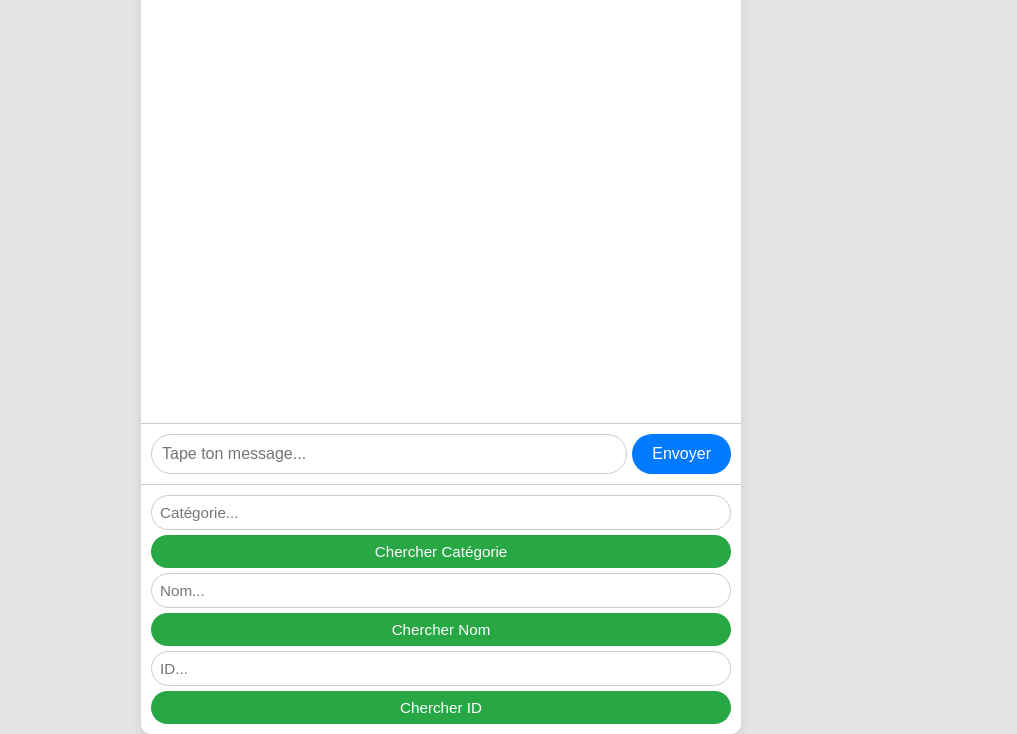
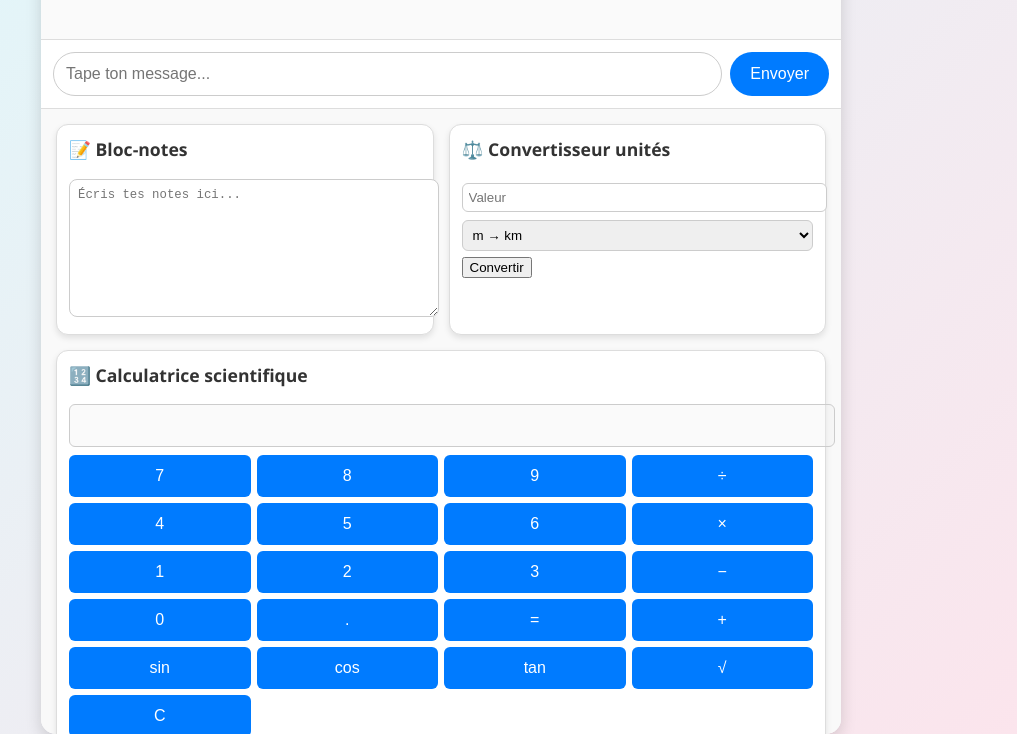
Before and after one commit to toflasq/depanneur-api, a plain HTML site: page templates/chat.html in a window 1280 px wide. Shown: the part 66-800 px from the top of the page, without its empty margins (199-1216 px from the left). Drawn offline with Linux system fonts and the light colour scheme.

Commit message:
Add files via upload

```diff
--- a/templates/chat.html
+++ b/templates/chat.html
@@ -1,111 +1,139 @@
+
 <!DOCTYPE html>
-<html>
+<html lang="fr">
 <head>
+    <meta charset="UTF-8">
     <title>Chat Dépanneur</title>
     <style>
         html, body {
             height: 100%;
             margin: 0;
             font-family: 'Segoe UI', Tahoma, sans-serif;
-            background: #e5e5e5;
+            background: linear-gradient(135deg, #e0f7fa, #fce4ec);
         }
         .chat-container {
             display: flex;
             flex-direction: column;
             height: 100%;
             width: 100%;
-            max-width: 600px;
+            max-width: 800px;
             margin: 0 auto;
             background: #fff;
-            border-radius: 10px;
-            box-shadow: 0 4px 12px rgba(0,0,0,0.1);
+            border-radius: 15px;
+            box-shadow: 0 6px 16px rgba(0,0,0,0.15);
+            overflow: hidden;
         }
         #chatbox {
             flex: 1;
-            padding: 15px;
+            padding: 20px;
             overflow-y: auto;
             display: flex;
             flex-direction: column;
-            gap: 10px;
+            gap: 12px;
+            background: #fafafa;
         }
         .bubble {
-            padding: 10px 15px;
+            padding: 12px 18px;
             border-radius: 20px;
             max-width: 75%;
             word-wrap: break-word;
-            opacity: 0;
-            transform: translateY(10px);
             animation: fadeIn 0.3s forwards;
         }
-        @keyframes fadeIn {
-            to { opacity: 1; transform: translateY(0); }
-        }
-        .user {
-            align-self: flex-end;
-            background: #007bff;
-            color: #fff;
-        }
-        .bot {
-            align-self: flex-start;
-            background: #f1f0f0;
-            color: #333;
-        }
+        @keyframes fadeIn { from {opacity:0; transform: translateY(10px);} to {opacity:1; transform:translateY(0);} }
+        .user { align-self: flex-end; background: #007bff; color: #fff; }
+        .bot { align-self: flex-start; background: #f1f0f0; color: #333; }
         .input-area {
             display: flex;
-            padding: 10px;
-            gap: 5px;
-            border-top: 1px solid #ccc;
+            padding: 12px;
+            gap: 8px;
+            border-top: 1px solid #ddd;
+            background: #fff;
         }
-        .input-area input, .input-area input[type="number"] {
+        .input-area input {
             flex: 1;
-            padding: 10px;
-            border-radius: 20px;
+            padding: 12px;
+            border-radius: 25px;
             border: 1px solid #ccc;
             outline: none;
             font-size: 1em;
         }
         .input-area button {
-            padding: 10px 20px;
+            padding: 12px 20px;
             border: none;
-            border-radius: 20px;
+            border-radius: 25px;
             background: #007bff;
             color: #fff;
             cursor: pointer;
             font-size: 1em;
         }
-        .search-area {
+        h1 {
+            text-align: center;
+            margin: 15px 0;
+            font-size: 1.6em;
+            color: #444;
+        }
+        .tools {
             display: flex;
-            flex-direction: column;
-            padding: 10px;
-            gap: 5px;
-            border-top: 1px solid #ccc;
+            flex-wrap: wrap;
+            gap: 15px;
+            padding: 15px;
+            background: #f9f9f9;
+            border-top: 1px solid #ddd;
         }
-        .search-area input {
+        .tool {
+            flex: 1;
+            min-width: 230px;
+            background: #fff;
+            border: 1px solid #ddd;
+            border-radius: 12px;
+            padding: 12px;
+            box-shadow: 0 3px 6px rgba(0,0,0,0.1);
+        }
+        .tool h3 { margin-top: 0; font-size: 1.1em; color: #333; }
+        textarea {
+            width: 100%;
+            height: 120px;
+            border-radius: 8px;
             padding: 8px;
-            border-radius: 20px;
             border: 1px solid #ccc;
             font-size: 0.95em;
+            resize: vertical;
         }
-        .search-area button {
-            padding: 8px;
-            border-radius: 20px;
-            background: #28a745;
+        select, input[type="number"] {
+            padding: 6px;
+            border-radius: 6px;
+            border: 1px solid #ccc;
+            margin: 4px 0;
+            width: 100%;
+        }
+        .calc-buttons {
+            display: grid;
+            grid-template-columns: repeat(4, 1fr);
+            gap: 6px;
+        }
+        .calc-buttons button {
+            padding: 12px;
+            font-size: 1em;
+            border: none;
+            border-radius: 6px;
+            background: #007bff;
             color: #fff;
-            border: none;
             cursor: pointer;
-            font-size: 0.95em;
         }
-        h1 {
-            text-align: center;
-            margin: 10px 0;
-            font-size: 1.5em;
-            color: #333;
+        .calc-display {
+            width: 100%;
+            padding: 10px;
+            font-size: 1.1em;
+            border: 1px solid #ccc;
+            border-radius: 6px;
+            margin-bottom: 8px;
+            text-align: right;
         }
     </style>
 </head>
 <body>
     <div class="chat-container">
-        <h1>Chat Dépanneur</h1>
+        <h1>🤖 Chat Dépanneur</h1>
         <div id="chatbox"></div>
 
         <div class="input-area">
@@ -113,21 +141,64 @@
             <button onclick="sendMessage()">Envoyer</button>
         </div>
 
-        <div class="search-area">
-            <input type="text" id="categorie" placeholder="Catégorie..." />
-            <button onclick="searchCategorie()">Chercher Catégorie</button>
+        <div class="tools">
+            <!-- Bloc-notes -->
+            <div class="tool">
+                <h3>📝 Bloc-notes</h3>
+                <textarea id="notes" placeholder="Écris tes notes ici..."></textarea>
+            </div>
 
-            <input type="text" id="nom" placeholder="Nom..." />
-            <button onclick="searchNom()">Chercher Nom</button>
+            <!-- Convertisseur unités -->
+            <div class="tool">
+                <h3>⚖️ Convertisseur unités</h3>
+                <input type="number" id="value" placeholder="Valeur">
+                <select id="unit">
+                    <option value="m_to_km">m → km</option>
+                    <option value="km_to_m">km → m</option>
+                    <option value="c_to_f">°C → °F</option>
+                    <option value="f_to_c">°F → °C</option>
+                    <option value="kg_to_lb">kg → lb</option>
+                    <option value="lb_to_kg">lb → kg</option>
+                </select>
+                <button onclick="convertUnit()">Convertir</button>
+                <p id="result"></p>
+            </div>
 
-            <input type="number" id="id" placeholder="ID..." />
-            <button onclick="searchId()">Chercher ID</button>
+            <!-- Calculatrice -->
+            <div class="tool">
+                <h3>🔢 Calculatrice scientifique</h3>
+                <input type="text" id="calc-display" class="calc-display" disabled>
+                <div class="calc-buttons">
+                    <button onclick="press('7')">7</button>
+                    <button onclick="press('8')">8</button>
+                    <button onclick="press('9')">9</button>
+                    <button onclick="press('/')">÷</button>
+                    <button onclick="press('4')">4</button>
+                    <button onclick="press('5')">5</button>
+                    <button onclick="press('6')">6</button>
+                    <button onclick="press('*')">×</button>
+                    <button onclick="press('1')">1</button>
+                    <button onclick="press('2')">2</button>
+                    <button onclick="press('3')">3</button>
+                    <button onclick="press('-')">−</button>
+                    <button onclick="press('0')">0</button>
+                    <button onclick="press('.')">.</button>
+                    <button onclick="calculate()">=</button>
+                    <button onclick="press('+')">+</button>
+                    <button onclick="press('Math.sin(')">sin</button>
+                    <button onclick="press('Math.cos(')">cos</button>
+                    <button onclick="press('Math.tan(')">tan</button>
+                    <button onclick="press('Math.sqrt(')">√</button>
+                    <button onclick="clearCalc()">C</button>
+                </div>
+            </div>
         </div>
     </div>
 
     <script>
         const apiUrl = "https://depanneur-api.onrender.com";
 
+        // Chat
         async function sendMessage() {
             let msgInput = document.getElementById('message');
             let msg = msgInput.value.trim();
@@ -141,7 +212,7 @@
                 let data = await response.json();
                 appendBubble(data.reply, 'bot');
             } catch(e) {
-                appendBubble("Erreur serveur.", 'bot');
+                appendBubble("⚠️ Erreur serveur.", 'bot');
             }
         }
 
@@ -154,36 +225,43 @@
             chatbox.scrollTop = chatbox.scrollHeight;
         }
 
-        async function searchCategorie() {
-            let value = document.getElementById('categorie').value.trim();
-            if (!value) return;
-            let res = await fetch(`${apiUrl}/items/search?categorie=${encodeURIComponent(value)}`);
-            let data = await res.json();
-            appendBubble("Résultats catégorie : " + JSON.stringify(data), 'bot');
+        document.getElementById('message').addEventListener('keypress', function(e) {
+            if(e.key === 'Enter') sendMessage();
+        });
+
+        // Convertisseur
+        function convertUnit() {
+            let val = parseFloat(document.getElementById("value").value);
+            let unit = document.getElementById("unit").value;
+            let res;
+            if(isNaN(val)) { document.getElementById("result").innerText = "Entrer une valeur"; return; }
+
+            switch(unit) {
+                case "m_to_km": res = val/1000 + " km"; break;
+                case "km_to_m": res = val*1000 + " m"; break;
+                case "c_to_f": res = (val*9/5+32).toFixed(2) + " °F"; break;
+                case "f_to_c": res = ((val-32)*5/9).toFixed(2) + " °C"; break;
+                case "kg_to_lb": res = (val*2.20462).toFixed(2) + " lb"; break;
+                case "lb_to_kg": res = (val/2.20462).toFixed(2) + " kg"; break;
+            }
+            document.getElementById("result").innerText = "Résultat : " + res;
         }
 
-        async function searchNom() {
-            let value = document.getElementById('nom').value.trim();
-            if (!value) return;
-            let res = await fetch(`${apiUrl}/items/name?nom=${encodeURIComponent(value)}`);
-            let data = await res.json();
-            appendBubble("Résultats nom : " + JSON.stringify(data), 'bot');
+        // Calculatrice
+        function press(val) {
+            document.getElementById("calc-display").value += val;
         }
-
-        async function searchId() {
-            let value = document.getElementById('id').value.trim();
-            if (!value) return;
-            let res = await fetch(`${apiUrl}/items/id?id=${encodeURIComponent(value)}`);
-            let data = await res.json();
-            appendBubble("Résultats ID : " + JSON.stringify(data), 'bot');
+        function clearCalc() {
+            document.getElementById("calc-display").value = "";
         }
-
-        // Envoi message en appuyant sur Entrée
-        document.getElementById('message').addEventListener('keypress', function(e) {
-            if(e.key === 'Enter') {
-                sendMessage();
+        function calculate() {
+            try {
+                let expr = document.getElementById("calc-display").value;
+                document.getElementById("calc-display").value = eval(expr);
+            } catch(e) {
+                document.getElementById("calc-display").value = "Erreur";
             }
-        });
+        }
     </script>
 </body>
 </html>
```
